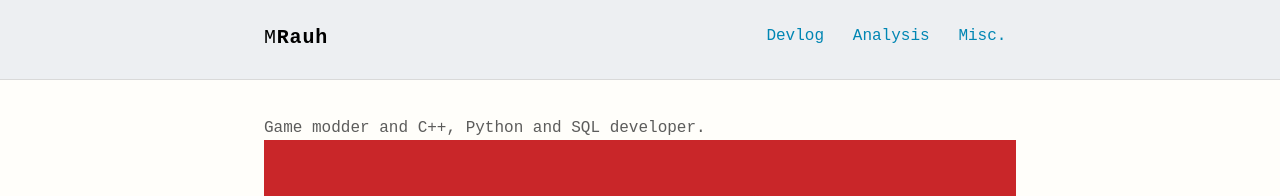
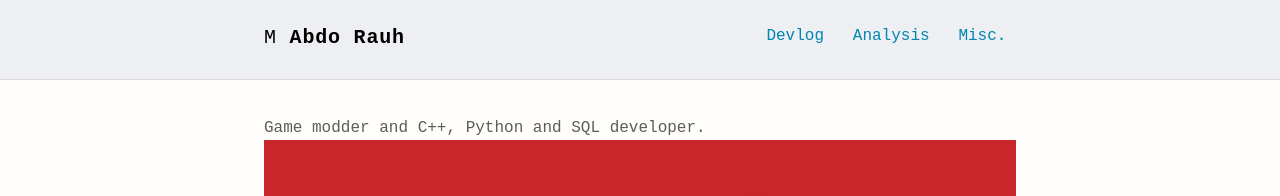
Before and after one commit to m-rauh/m-rauh.github.io, a Jekyll site: the page built from index.md, in a window 1280 px wide. Shown: the top 196 px of the page. Built offline with Jekyll 4.4.1, drawn with Linux system fonts in a browser that asks for light colours; some web fonts are replaced.

Commit message:
Update _config.yml

```diff
--- a/_config.yml
+++ b/_config.yml
@@ -1,9 +1,9 @@
 # Site settings
-title_left    : "M"
-title_right   : "Rauh" # default: ""
+title_left    : "M "
+title_right   : " Abdo Rauh" # default: ""
 description   : "Game development devlog, data analysis and random articles"
 keywords      : "Matheus, Abdo, Rauh, gamedev, devlog, data, analysis, situacionism"
-url           : https://m-rauh.github.io/ # site url
+url           : https://rauh.github.io/ # site url
 baseurl       : "" # apply repo name like "/myproject" if used under gh-pages branch, else (under master branch) just leave empty/blank
 cover         : "" # image uri like logo/cover image for site seo
 
```
